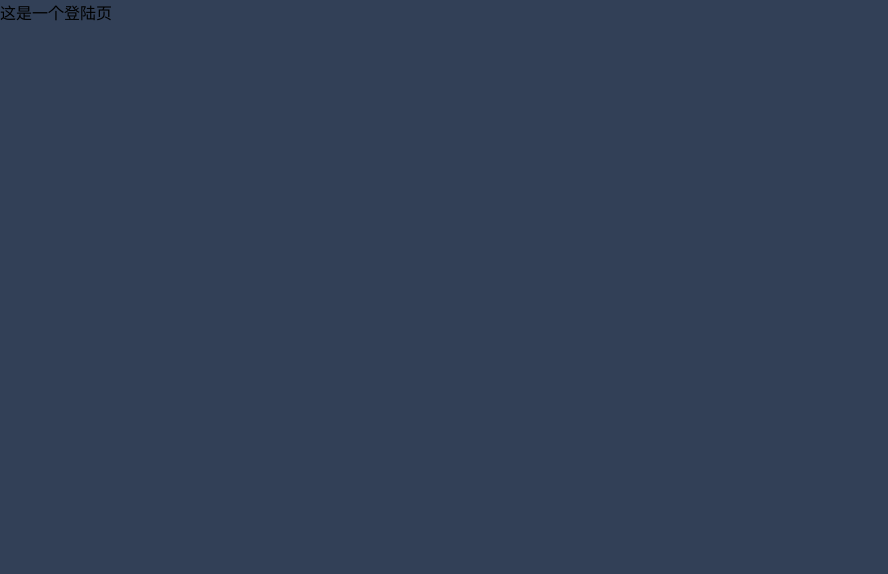
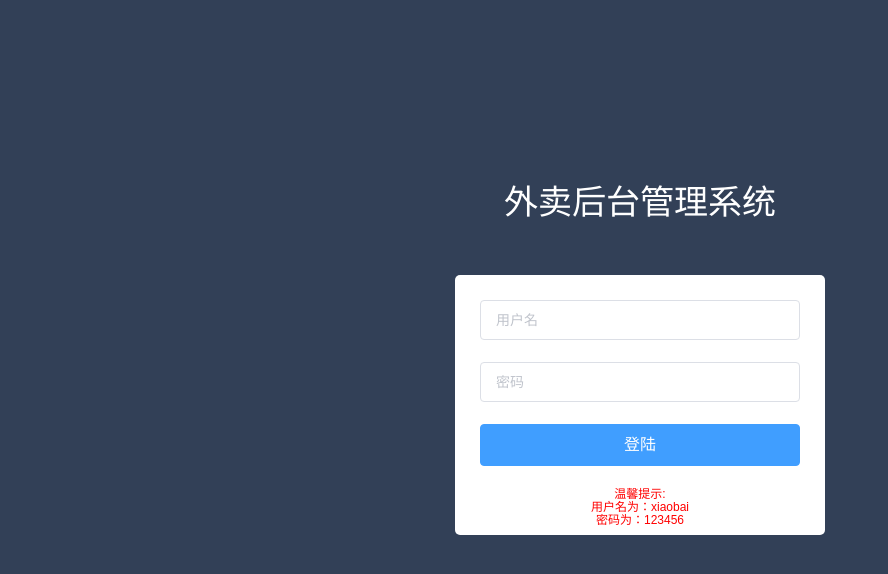
Before and after one commit to NeiHengLiu/manageSystem-vue, a Vue app: page /#/ in a window 1280 px wide. Shown: the top 574 px of the page, without its empty margins (0-888 px from the left). Built offline with nearby package versions, Linux system fonts and the light colour scheme.

Commit message:
完成登陆页排版

```diff
--- a/index.html
+++ b/index.html
@@ -3,7 +3,7 @@
   <head>
     <meta charset="utf-8">
     <meta name="viewport" content="width=device-width,initial-scale=1.0">
-    <title>manage_system-vue</title>
+    <title>外卖后台管理系统</title>
   </head>
   <body>
     <div id="app"></div>
--- a/src/App.vue
+++ b/src/App.vue
@@ -5,9 +5,9 @@
 </template>
 
 <script>
-export default {
-  name: "App"
-};
+	export default {
+		name: "App"
+	};
 </script>
 
 <style>
--- a/src/pages/login.vue
+++ b/src/pages/login.vue
@@ -1,15 +1,89 @@
 <template>
     <div class="login_page wah_100">
-        这是一个登陆页
+        <transition name="form-fade">
+            <section class="login_center" v-show="loginShow">
+                <div class="login_title">
+                    <p>外卖后台管理系统</p>
+                </div>
+                <el-form ref="loginFrom" :model="loginFrom">
+                    <el-form-item>
+                        <el-input v-model="loginFrom.userName" placeholder="用户名"></el-input>
+                    </el-form-item>
+                    <el-form-item>
+                        <el-input type="password" v-model="loginFrom.userPwd" placeholder="密码"></el-input>
+                    </el-form-item>
+                    <el-form-item>
+                        <el-button type="primary" class="submit_btn">登陆</el-button>
+                    </el-form-item>
+                </el-form>
+                <p class="tip">温馨提示:</p>
+                <p class="tip">用户名为：xiaobai</p>
+                <p class="tip">密码为：123456</p>
+            </section>
+        </transition>
     </div>
 </template>
 
 <script>
-
+    export default {
+        data () {
+            return {
+                loginFrom: {
+                    userName: '',
+                    userPwd: ''
+                },
+                loginShow: true
+            }
+        }
+    }
 </script>
 
 <style>
     .login_page{
         background-color: #324057;
+        position: relative;
     }
+    .login_page .login_center{
+        width: 370px;
+        height: 260px;
+        padding: 25px;
+        background-color: #fff;
+        border-radius: 5px;
+        box-sizing: border-box;
+        position: absolute;
+        left: 50%;
+        top: 50%;
+        margin-top: -125px;
+        margin-left: -185px;
+    }
+    .login_page .login_title{
+        width: 100%;
+        position: absolute;
+        left: 0px;
+        top: -100px;
+    }
+    .login_page .login_title p{
+        font-size: 34px;
+        color: #fff;
+        text-align: center;
+    }
+    .login_page .submit_btn{
+        width: 100%;
+        font-size: 16px;
+    }
+    .login_page .tip{
+        color: red;
+        font-size: 12px;
+        text-align: center;
+        line-height: 1.1;
+    }
+    .form-fade-enter-active,
+    .form-fade-leave-active {
+	  	transition: all 1s;
+	}
+    .form-fade-enter,
+    .form-fade-leave-active {
+	  	transform: translate3d(0, -50px, 0);
+	  	opacity: 0;
+	}
 </style>
```
